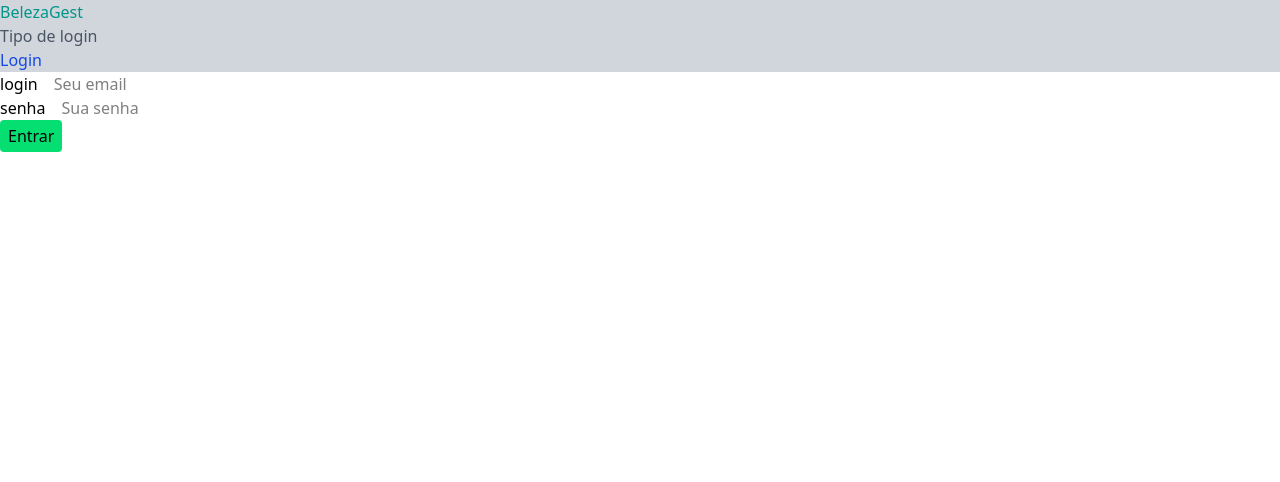
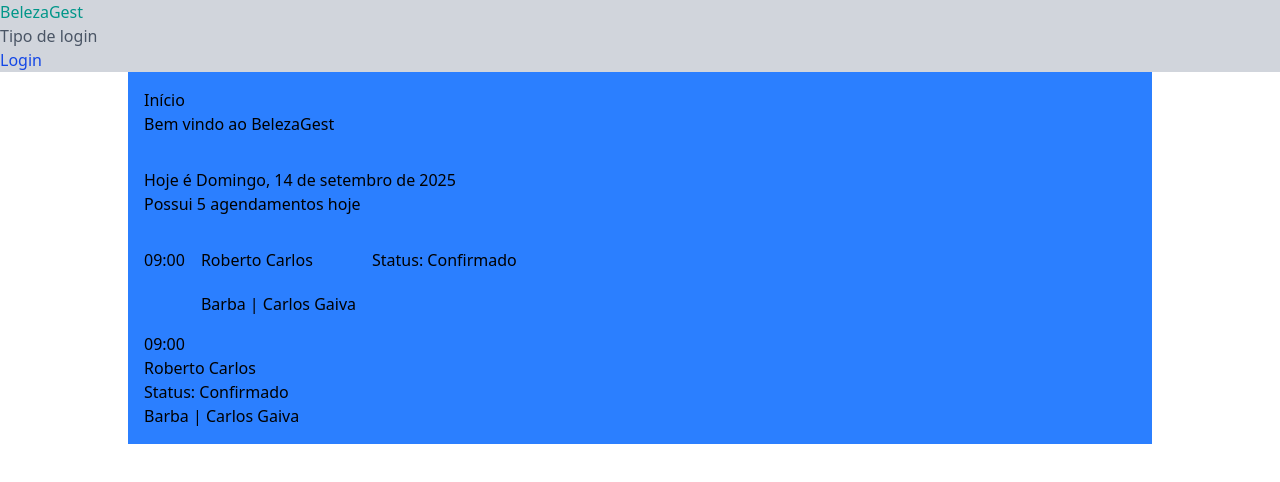
Before and after one commit to GuilhermeCasarim/estagio_unifil, a React (Vite) app in the folder front/: page / in a window 1280 px wide. Before the commit this address led to /login. Shown: the top 482 px of the page. Built offline with nearby package versions, Linux system fonts and the light colour scheme; no server answers.

Commit message:
css login e inicio

```diff
--- a/front/src/App.jsx
+++ b/front/src/App.jsx
@@ -10,6 +10,8 @@ import axios from 'axios'
 import { ClienteEdit } from './pages/ClienteEdit'
 import { Error } from './pages/Error'
 import { Header } from './components/Header'
+import { Container } from './components/Container'
+import { ListaClientes } from './pages/ListaClientes'
 
 function App() {
   const [authState, setAuthState] = useState({
@@ -53,14 +55,17 @@ function App() {
       <AuthContext.Provider value={{ authState, setAuthState, logout }}>
         <BrowserRouter>
           <Header/>
+          <Container>
             <Routes>
               <Route path='/' element={<Home />} />
               <Route path='/clientes' element={<Clientes />} />
               <Route path='/cliente/:id' element={<Cliente />} />
               <Route path='/login' element={<Login />} />
               <Route path='/cliente/edit/:id' element={<ClienteEdit />} />
+              <Route path='/clientes/lista' element={<ListaClientes />} />
               <Route path='*' element={<Error />} />
             </Routes>
+          </Container>
         </BrowserRouter>
       </AuthContext.Provider>
     </div>
--- /dev/null
+++ b/front/src/components/Container.jsx
@@ -0,0 +1,7 @@
+import React from 'react'
+
+export const Container = ({ children }) => {
+  return (
+    <div className='flex mx-auto items-center w-[80%] bg-blue-500 p-4'>{children}</div>
+  )
+}
--- a/front/src/components/Header.jsx
+++ b/front/src/components/Header.jsx
@@ -14,7 +14,8 @@ export const Header = () => {
       ) : (
         <div className='flex flex-col'>
           <Link onClick={logout} className='text-blue-700'>Sair</Link>
-          <Link className='text-blue-700' to='/'>Início listar clientes</Link>
+          <Link className='text-blue-700' to='/'>Início</Link>
+          <Link className='text-blue-700' to='/clientes/lista'>Listar clientes</Link>
           <Link className='text-blue-700' to='/clientes'>Agenda</Link>
           <Link className='text-blue-700' to='/clientes'>Clientes cadastrar cliente</Link>
           <Link className='text-blue-700' to='/clientes'>Profissionais</Link>
--- a/front/src/pages/Home.jsx
+++ b/front/src/pages/Home.jsx
@@ -1,86 +1,42 @@
 import React from 'react'
-import { useEffect, useState, useContext } from 'react'
-import { useNavigate, useLocation } from 'react-router-dom'
-import axios from 'axios'
-import { Link } from 'react-router-dom'
-import { AuthContext } from '../helpers/AuthContext'
 
-export const Home = () => { //tela inicial/listar clientes por enquanto
-    const { authState } = useContext(AuthContext)
-    const navigate = useNavigate();
-    const location = useLocation();
-    const [listaClientes, setListaClientes] = useState([])
-    // useEffect(() => {
-    //     axios.get('http://localhost:3001/clientes').then((res) => setListaClientes(res.data))
-    // }, [])
-    const fetchClientes = () => {
-        axios.get('http://localhost:3001/clientes')
-            .then((res) => setListaClientes(res.data))
-            .catch((error) => {
-                console.error("Erro ao buscar clientes:", error);
-            });
-    }
-
-    useEffect(() => { //solucao temporaria para nao pegar o authState no estado inicial
-        const timer = setTimeout(() => {
-            if (authState.status === false) {
-                navigate('/login');
-            } else {
-                fetchClientes()
-            }
-        }, 300);
-
-        return () => clearTimeout(timer);
-    }, [authState.status, navigate]);
-
-    useEffect(() => {
-        if (location.state?.refetch) {
-            fetchClientes();
-        }
-    }, [location.state]);
+export const Home = () => {
 
 
-    const handleDelete = (id) => {
-        axios.delete(`http://localhost:3001/clientes/delete/${id}`).then(() => {
-            fetchClientes()
-        })
-            .catch((e) => alert(e, 'erro ao deletar cliente'))
-    }
+    const dataAtual = new Date();
+    var semana = ["Domingo", "Segunda-Feira", "Terça-Feira", "Quarta-Feira", "Quinta-Feira", "Sexta-Feira", "Sábado"];
+    const diaSemanaIndex = dataAtual.getDay()
+    const diaSemana = semana[diaSemanaIndex]
+    const diaAno = dataAtual.getFullYear()
+    const dia = dataAtual.getDate()
+    const mes = dataAtual.toLocaleDateString('pt-BR', { month: 'long' });
+    return (
+        <div className='space-y-8'>
+            <div className="inicio">
+                <h1>Início</h1>
+                <p>Bem vindo ao BelezaGest</p>
+            </div>
+            <div className='dia'>
+                <p>Hoje é {diaSemana}, {dia} de {mes} de {diaAno} </p>
+                <p>Possui 5 agendamentos hoje</p>
+            </div>
+            <div className="clientesHoje flex flex-col space-y-4">
+                <div className="cliente flex space-x-4">
+                    <p>09:00</p>
+                    <div className='flex flex-col justify-center space-y-5'>
+                        <p>Roberto Carlos</p>
+                        <p>Barba | Carlos Gaiva</p>
+                    </div>
+                    <p className=''>Status: Confirmado</p>
 
-    const handleEdit = (id) => {
-        navigate(`/cliente/edit/${id}`)
-    }
-
-    return (
-        <div>
-            <div className="clientesData">
-                {listaClientes.map((cliente, key) => (
-                    <div className="cliente bg-gray-400 my-4 cursor-pointer
-                     hover:bg-gray-600 transiton duration-300" key={key}
-                        onClick={() => navigate(`/cliente/${cliente.id}`)}>
-                        <p>{cliente.nome}</p>
-                        <p>{cliente.telefone}</p>
-                        <p>{cliente.email}</p>
-                        {/* <p>{cliente.cpf && `${cliente.cpf}`}</p> */}
-                        {/* <p>{cliente.data_nascimento}</p> */}
-                        <p>{cliente.observacoes && `${cliente.observacoes}`}</p>
-                        <button className='px-2 py-1 rounded bg-red-500 cursor-pointer' onClick={(e) => {
-                            e.stopPropagation()
-                            handleDelete(cliente.id)
-                        }
-                        }>Excluir</button>
-                        <button className='px-2 py-1 rounded bg-gray-500 cursor-pointer'
-                            onClick={(e) => {
-                                e.stopPropagation()
-                                handleEdit(cliente.id)
-                            }}
-                        >Editar</button>
-                    </div>
-                ))}
+                </div>
+                <div className="cliente">
+                    <p>09:00</p>
+                    <p>Roberto Carlos</p>
+                    <p>Status: Confirmado</p>
+                    <p>Barba | Carlos Gaiva</p>
+                </div>
             </div>
         </div>
     )
 }
-
-//1 - o fluxo começa com o uso do navigate, que manda um id para a rota /cliente/:id que é capturado com o hook useParams
-//2 - o id recebido na rota faz um getbyid e retorna o cliente que possui esse id
--- /dev/null
+++ b/front/src/pages/ListaClientes.jsx
@@ -0,0 +1,83 @@
+import React from 'react'
+import { useEffect, useState, useContext } from 'react'
+import { useNavigate, useLocation } from 'react-router-dom'
+import axios from 'axios'
+import { AuthContext } from '../helpers/AuthContext'
+
+export const ListaClientes = () => { //tela inicial/listar clientes por enquanto
+    const { authState } = useContext(AuthContext)
+    const navigate = useNavigate();
+    const location = useLocation();
+    const [listaClientes, setListaClientes] = useState([])
+
+    const fetchClientes = () => {
+        axios.get('http://localhost:3001/clientes')
+            .then((res) => setListaClientes(res.data))
+            .catch((error) => {
+                console.error("Erro ao buscar clientes:", error);
+            });
+    }
+
+    useEffect(() => { //solucao temporaria para nao pegar o authState no estado inicial
+        const timer = setTimeout(() => {
+            if (authState.status === false) {
+                navigate('/login');
+            } else {
+                fetchClientes()
+            }
+        }, 300);
+
+        return () => clearTimeout(timer);
+    }, [authState.status, navigate]);
+
+    useEffect(() => {
+        if (location.state?.refetch) { //busca os dados novamente caso seja feito alguma acao em alguma rota (ex: deletar cliente na rota clientes/delete/id)
+            fetchClientes();
+        }
+    }, [location.state]);
+
+
+    const handleDelete = (id) => {
+        axios.delete(`http://localhost:3001/clientes/delete/${id}`).then(() => {
+            fetchClientes()
+        })
+            .catch((e) => alert(e, 'erro ao deletar cliente'))
+    }
+
+    const handleEdit = (id) => {
+        navigate(`/cliente/edit/${id}`)
+    }
+
+    return (
+        <div>
+            <div className="clientesData">
+                {listaClientes.map((cliente, key) => (
+                    <div className="cliente bg-gray-400 my-4 cursor-pointer
+                     hover:bg-gray-600 transiton duration-300" key={key}
+                        onClick={() => navigate(`/cliente/${cliente.id}`)}>
+                        <p>{cliente.nome}</p>
+                        <p>{cliente.telefone}</p>
+                        <p>{cliente.email}</p>
+                        {/* <p>{cliente.cpf && `${cliente.cpf}`}</p> */}
+                        {/* <p>{cliente.data_nascimento}</p> */}
+                        <p>{cliente.observacoes && `${cliente.observacoes}`}</p>
+                        <button className='px-2 py-1 rounded bg-red-500 cursor-pointer' onClick={(e) => {
+                            e.stopPropagation()
+                            handleDelete(cliente.id)
+                        }
+                        }>Excluir</button>
+                        <button className='px-2 py-1 rounded bg-gray-500 cursor-pointer'
+                            onClick={(e) => {
+                                e.stopPropagation()
+                                handleEdit(cliente.id)
+                            }}
+                        >Editar</button>
+                    </div>
+                ))}
+            </div>
+        </div>
+    )
+}
+
+//1 - o fluxo começa com o uso do navigate, que manda um id para a rota /cliente/:id que é capturado com o hook useParams
+//2 - o id recebido na rota faz um getbyid e retorna o cliente que possui esse id
--- a/front/src/pages/Login.jsx
+++ b/front/src/pages/Login.jsx
@@ -30,22 +30,30 @@ export const Login = () => {
         //user teste: Testosterono senha123
     }
     return (
-        <div>
+        <div className='p-2 flex flex-col items-center w-[80%] mx-auto bg-[#EAF3F2]'>
+            <div className="infoLogin mb-16 flex flex-col items-center space-y-4">
+                <h1 className='text-white bg-emerald-400 px-2 rounded'>BelezaGest</h1>
+                <h2 className='text-emerald-400 '>Acesse sua conta</h2>
+                <p className='text-emerald-400 '>Utilize suas credenciais para acessar o sistema</p>
+            </div>
+            <form className='inputs space-y-4 flex flex-col justify-center'>
                 <div className="login space-x-4">
-                <label htmlFor="login">login</label>
+                    <label htmlFor="login">Login:</label>
                     <input type="text" name='login' id='login' placeholder='Seu email' onChange={(e) => setLogin(e.target.value)}
+                    className='outline-0 border-b px-2 border-b-black'
                     />
                 </div>
-
                 <div className="senha space-x-4">
-                <label htmlFor="senha">senha</label>
+                    <label htmlFor="senha">Senha:</label>
                     <input type="password" name='senha' id='senha' placeholder='Sua senha' onChange={(e) => setSenha(e.target.value)}
+                    className='outline-0 border-b px-2 border-b-black'
                     />
                 </div>
-
-            <div className="button">
+                <div className="button flex flex-col space-y-2">
                     <button className='bg-green-400 px-2 py-1 rounded cursor-pointer' onClick={makeLogin}>Entrar</button>
+                    <p className='text-center'>Esqueceu sua senha?</p>
                 </div>
+            </form>
         </div>
     )
 }
--- a/front/vite.config.js
+++ b/front/vite.config.js
@@ -7,3 +7,4 @@ export default defineConfig({
     react()
   ],
 })
+//EAF3F2
```
Also changed, not shown: 2 other files (tests, documents, lock files or other folders). Lines whose indentation alone changed are shown as unchanged.
